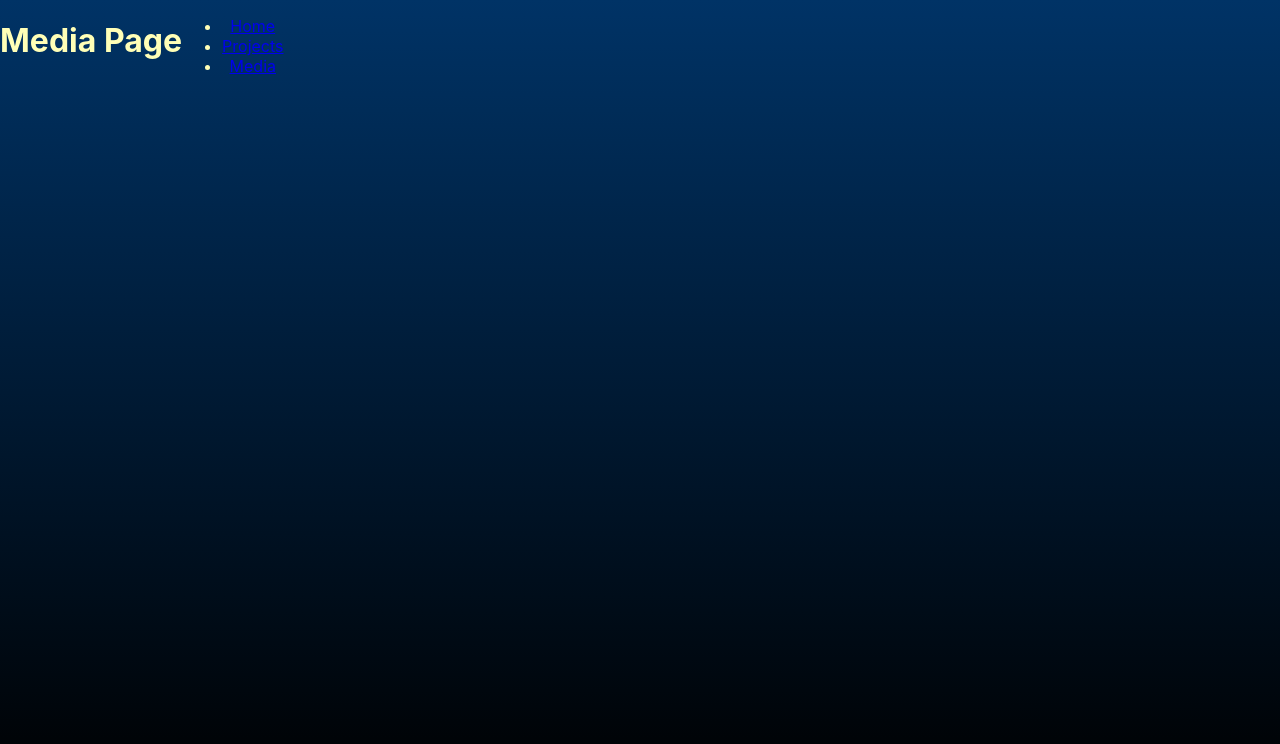
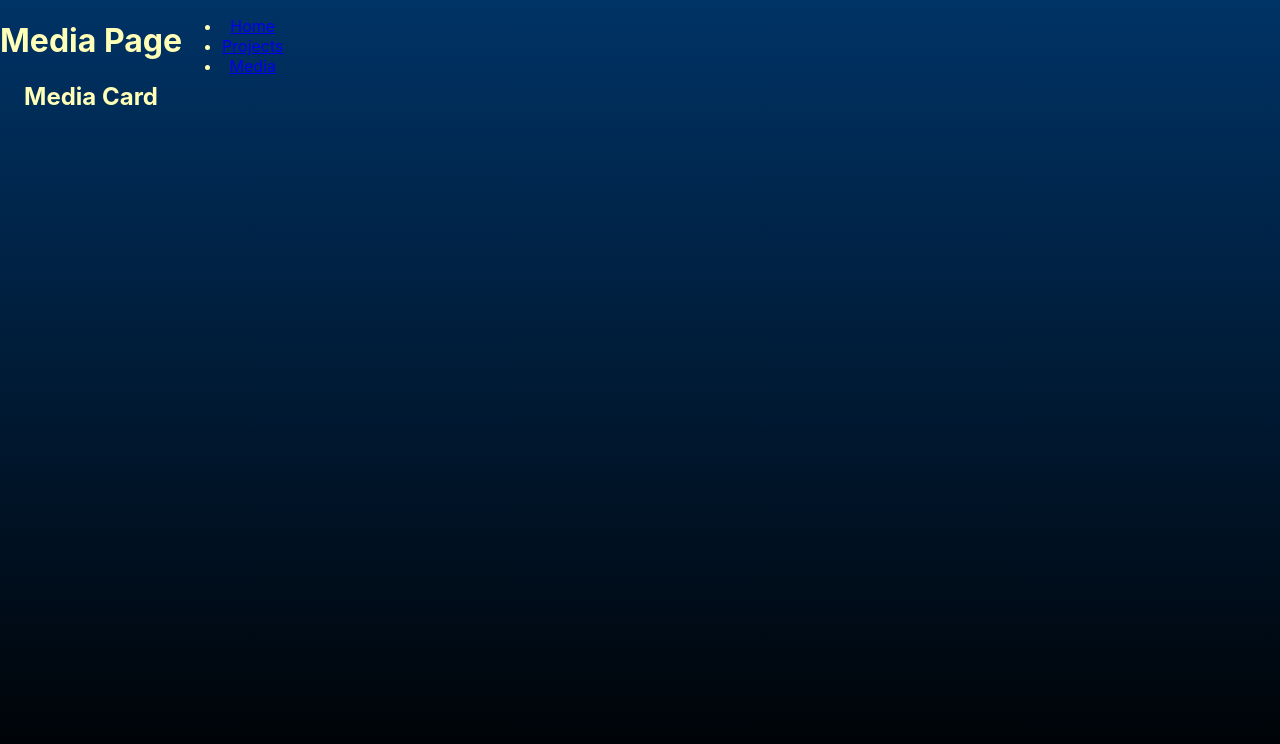
Before and after one commit to Lady-Mattern/mattern-portfolio, a React (Create React App) app: page /media in a window 1280 px wide. Shown: the top 744 px of the page. Built offline with nearby package versions, Linux system fonts and the light colour scheme.

Commit message:
Added media card to the media page as connection test.

```diff
--- a/src/pages/MediaPage/index.js
+++ b/src/pages/MediaPage/index.js
@@ -1,8 +1,10 @@
+import MediaCard from '../../components/MediaCard/index';
 
 function MediaPage() {
     return (
         <div>
             <h1>Media Page</h1>
+            <MediaCard />
         </div>
     )
 }
```
